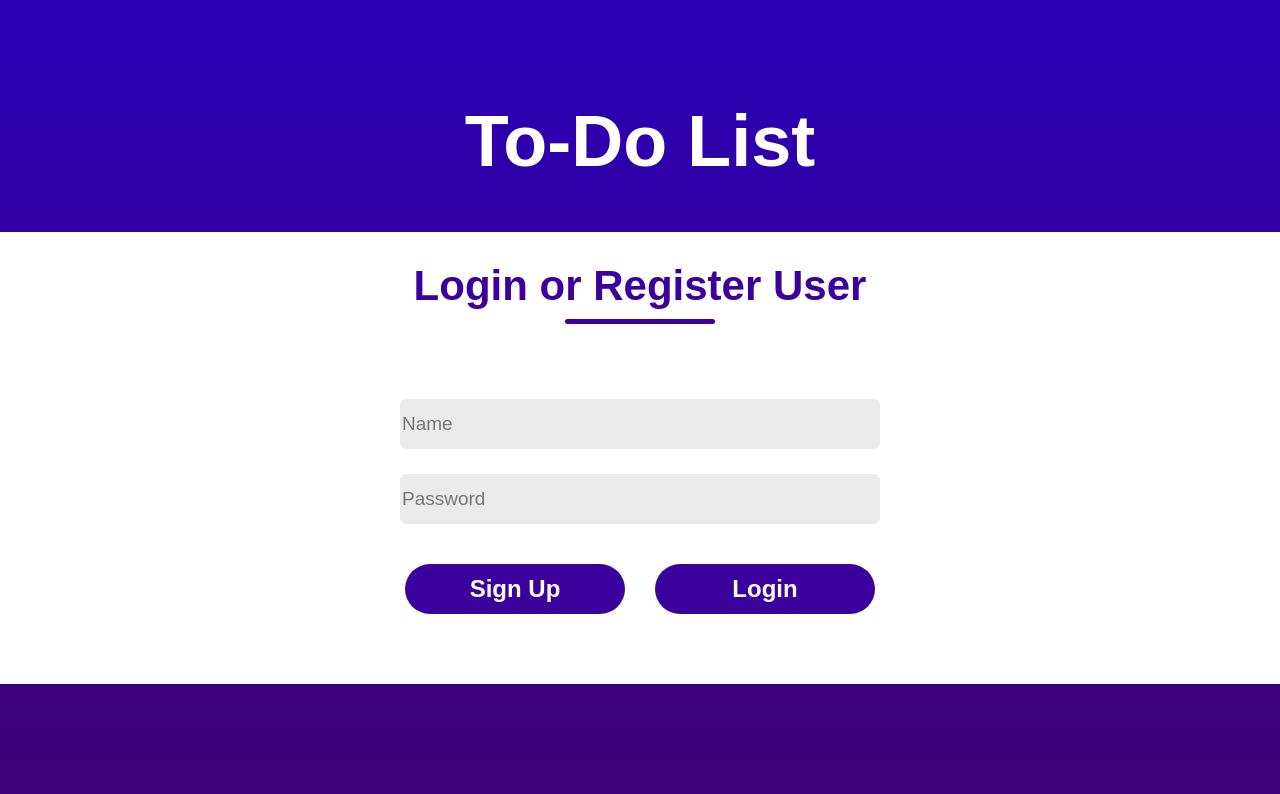
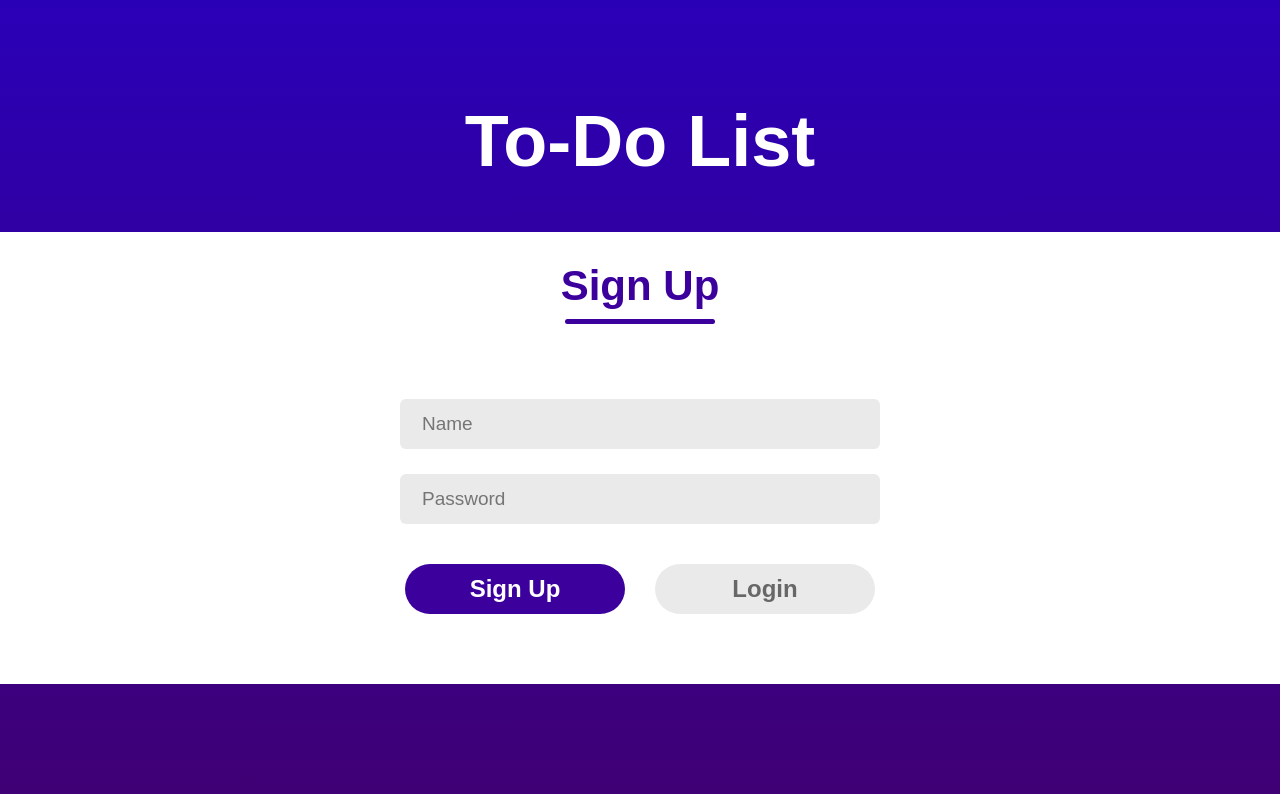
Before and after one commit to handsansanhand/ToDoList, a React (Create React App) app in the folder frontend/: page / in a window 1280 px wide. Shown: the top 794 px of the page. Built offline with nearby package versions, Linux system fonts and the light colour scheme.

Commit message:
error handling

```diff
--- a/frontend/src/Components/LoginRegister/LoginRegister.css
+++ b/frontend/src/Components/LoginRegister/LoginRegister.css
@@ -66,8 +66,15 @@
     border: none;
     outline: none;
     font-size: 19px;
+    margin-left: 20px;
 }
-
+.error{
+    color: red;
+  text-align: center;
+  margin-top: 20px;
+  font-size: 18px;
+  font-weight: 700;
+}
 .submit-container {
     display: flex;
     gap: 30px;
@@ -103,3 +110,8 @@ code {
   font-family: source-code-pro, Menlo, Monaco, Consolas, 'Courier New',
     monospace;
 }
+
+.gray{
+    background: #EAEAEA;
+    color: #676767;
+}
--- a/frontend/src/Components/LoginRegister/LoginRegister.jsx
+++ b/frontend/src/Components/LoginRegister/LoginRegister.jsx
@@ -1,6 +1,25 @@
-import React from "react";
+import React, { useState } from "react";
 import './LoginRegister.css'
+
+/*React web app which handles functionality for signing up users and them logging in*/
 const LoginRegister = () => {
+
+    const [action, setAction] = useState("Sign Up");
+    const [name, setName] = useState("");
+    const [password, setPassword] = useState("");
+    const [error, setError] = useState("");
+
+    //if the name or password is empty, or the api returns a failed request, then throw an error
+    const handleSubmit = () => {
+    if (!name || !password) {
+      setError("Name and Password cannot be empty.");
+    } else {
+      setError("");
+      // here send a fetch() call to the backend later
+      alert(`${action} successful for user: ${name}`);
+    }
+  };
+
     return (
         <div className="page">
             <div className="bigtitle">
@@ -9,7 +28,7 @@ const LoginRegister = () => {
         <div className="container">
             <div className="header">
                 <div className="title">
-                    Login or Register User
+                    {action}
                 </div>
                 <div className="underline">
 
@@ -17,15 +36,37 @@ const LoginRegister = () => {
             </div>
             <div className="inputs">
                 <div className="input">
-                    <input type="text" placeholder="Name"></input>
+                    <input type="text"
+                    placeholder="Name"
+                    value={name}
+                    onChange={(e) => setName(e.target.value)}
+                    >
+                    </input>
                 </div>
                 <div className="input">
-                    <input type="password" placeholder="Password"></input>
+                    <input type="password"
+                    placeholder="Password"
+                    value={password}
+                    onChange={(e) => setPassword(e.target.value)}
+                    >
+                    </input>
                 </div>
+                {error && <div className="error">{error}</div>}
             </div>
+
             <div className="submit-container">
-                <div className="submit">Sign Up</div>
-                <div className="submit">Login</div>
+                <div className={action==="Login" ? "submit gray" : "submit"}
+                onClick={()=>{
+                    setAction("Sign Up")
+                    handleSubmit();
+                    }}>
+                    Sign Up</div>
+                <div className={action==="Sign Up"? "submit gray" : "submit"}
+                onClick={()=>{
+                    setAction("Login")
+                    handleSubmit()
+                    }}>
+                    Login</div>
             </div>
         </div>
         </div>
```
